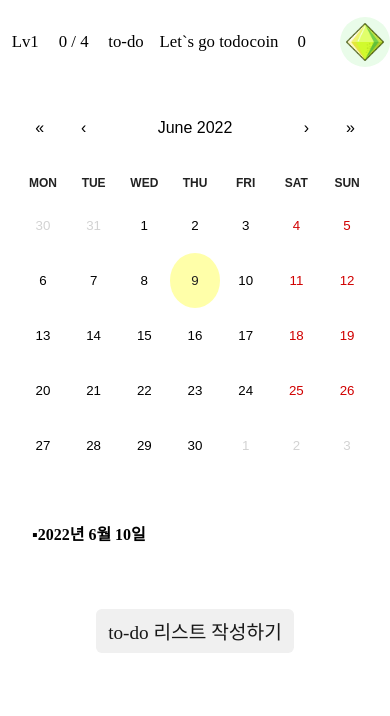
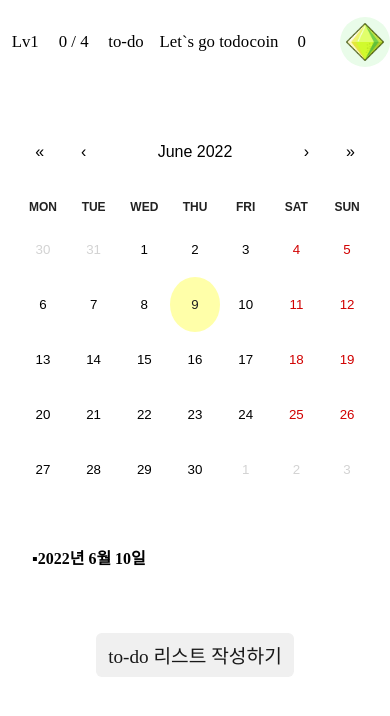
Before and after one commit to up456/todo-coin, a React (Create React App) app: page /mypage in a window 390 px wide. Both pictures are taken after a click on the button "공용 계정으로 체험하기". Shown: the top 716 px of the page. Built offline with nearby package versions, Linux system fonts and the light colour scheme; no server answers; the database is empty.

Commit message:
모바일 사이즈에서 여백 나오지 않게 사이즈 대응

```diff
--- a/src/page/calendar_page/calendar_page.module.css
+++ b/src/page/calendar_page/calendar_page.module.css
@@ -2,6 +2,12 @@
 .calendarPage {
   height: 100vh;
   overflow: hidden;
+  display: grid;
+  grid-template-rows: 10% 90%;
+}
+.calendarBody {
+  margin-top: 1.5em;
+  overflow: hidden auto;
 }
 .calendarBox {
   display: flex;
--- a/src/page/calendar_page/calendar_page.tsx
+++ b/src/page/calendar_page/calendar_page.tsx
@@ -27,10 +27,12 @@ const CalendarPage = ({ data }: TypeCalendarPage) => {
   return (
     <section className={styles.calendarPage}>
       <Header data={data} />
-      <div className={styles.calendarBox}>
-        <Calendar onChange={setDate} value={date} />
+      <div className={styles.calendarBody}>
+        <div className={styles.calendarBox}>
+          <Calendar onChange={setDate} value={date} />
+        </div>
+        <DayRecord data={data} date={changeDateToString(date)} />
       </div>
-      <DayRecord data={data} date={changeDateToString(date)} />
     </section>
   );
 };
--- a/src/page/my_page/my_page.module.css
+++ b/src/page/my_page/my_page.module.css
@@ -4,6 +4,15 @@
 
 .myPageContainer {
   height: 100vh;
+
+  display: grid;
+  grid-template-rows: 10% 90%;
+
+  overflow: hidden;
+}
+.myPageBody {
+  margin-top: 1em;
+  overflow: hidden auto;
 }
 .myPage {
   background: myPageBg;
@@ -269,6 +278,9 @@
 }
 
 @media (max-width: mobileSize) {
+  .myPageBody {
+    margin-top: 0;
+  }
   .myPage {
     height: 32.5em;
   }
--- a/src/page/my_page/my_page.tsx
+++ b/src/page/my_page/my_page.tsx
@@ -96,8 +96,8 @@ const MyPage = ({
 
   return (
     <div className={styles.myPageContainer}>
+      <Header data={data} />
       <section className={styles.myPageBody}>
-        <Header data={data} />
         <section className={styles.myPage}>
           <Tippy
             render={(attrs) => (
```
